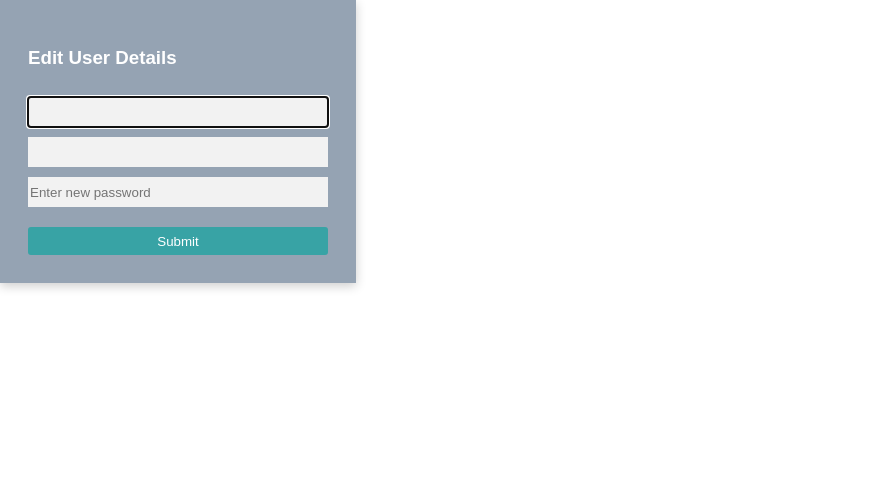
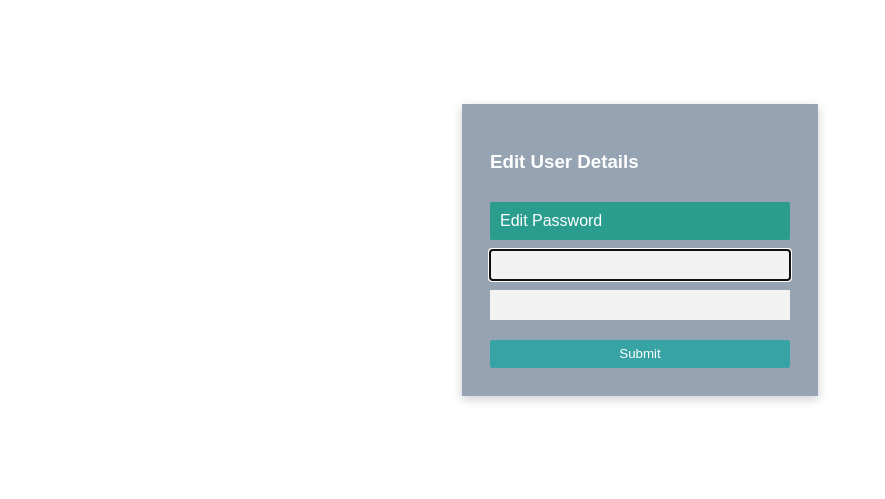
Before and after one commit to trisv/taskmint-prac-project, a PHP site: page /edit_user.php in a window 1280 px wide. Shown: the part 80-579 px from the top of the page, without its empty margins (0-885 px from the left). Run offline with PHP 8.4, Linux system fonts and the light colour scheme; the visitor is signed in with stand-in values (Sample User, id 1); data that the repository does not hold is empty; some web fonts are replaced.

Commit message:
Added files for edit password functionality (including checks) + minor styling

```diff
--- a/classes/user.class.php
+++ b/classes/user.class.php
@@ -156,4 +156,15 @@ class users {
 
          return $result;
     }
+
+    function editPassword() {
+        $password = $this->getHashPassword();
+        $sql = $this->pdo->prepare('UPDATE users SET u_password = :u_password WHERE u_id = :u_id');
+        $sql->bindParam(':u_id', $_SESSION['u_id']);
+        $sql->bindParam(':u_password', $password);
+        if(!$sql->execute()){
+            return false;
+        }
+        return true;
+    }
 }
--- a/edit_user.php
+++ b/edit_user.php
@@ -16,19 +16,17 @@ if(!userLoggedIn()){
 require 'header.php';
 ?>
 
-<div class="user-form-container">
+  <div class="user-form-container">
       <form class="user-form" action="process_edit_user.php" method='POST' style="display:flex;width:300px;">
         <h3>Edit User Details</h3>
+        <a href="edit_user_password.php" class="edit-password-link">Edit Password</a>
         <?php
-
         $display_user_info_for_update = new users($pdo);
         $display_user_info_for_update->setU_ID($_SESSION['u_id']);
         $view_edit_user_info = $display_user_info_for_update->viewUser();
-
         ?>
         <input type="text" name="u_email" value="<?php echo $view_edit_user_info['u_email'] ?>" autofocus>
         <input type="text" name="u_username" value="<?php echo $view_edit_user_info['u_username'] ?>">
-        <input type="password" name="u_password" placeholder="Enter new password">
         <input type="submit" style="cursor:pointer;">
       </form>
-    </div>
+  </div>
--- a/process_login.php
+++ b/process_login.php
@@ -27,12 +27,12 @@ $result = $stmt->fetch(PDO::FETCH_ASSOC);
 
 // if no result, fuck off
 if(empty($result)) {
-    die(header('Location: login.php?1'));
+    die(redirect('login.php?1'));
 }
 
 // if no match, once again fuck off
 if(!password_verify($password, $result['u_password'])) {
-    die(header('Location: login.php?2'));
+    die(redirect('login.php?2'));
 }
 
 //if they are indeed who they say they are, set session variable to logged in
--- a/resources/css/style.css
+++ b/resources/css/style.css
@@ -123,6 +123,7 @@ form input[type="submit"]:hover {
   margin:10px auto;
   display:flex;
   justify-content:space-between;
+  align-items:center;
   padding:2.5rem;
   background-color:#95a3b3;
 }
@@ -150,6 +151,24 @@ form input[type="submit"]:hover {
   margin: 2% 0;
 }
 
+.edit-user-link:hover {
+  background-color:white;
+  color:#2a9d8f;
+}
+
+.edit-password-link {
+  background-color:#2a9d8f;
+  color:white;
+  padding:10px;
+  border-radius: 2px;
+  text-decoration:none;
+}
+
+.edit-password-link:hover {
+  background-color:white;
+  color:#2a9d8f;
+}
+
 .row-2 {
   display:flex;
   justify-content:flex-start;
@@ -158,8 +177,15 @@ form input[type="submit"]:hover {
 }
 
 .user-form-container {
-  width:20%;
+  height:500px;
+  display:flex;
+  flex-direction:column;
+  width:100%;
+  align-items:center;
+  justify-content: center;
 }
+
+
 
 .user-form {
   display:flex;
@@ -167,6 +193,7 @@ form input[type="submit"]:hover {
   min-height:175px;
   padding:28px;
   background-color:#95a3b3;
+
 }
 
 .task-form-container {
```
Also changed, not shown: edit_user_password.php (added, +27 -0 lines), process_edit_user_pw.php (added, +52 -0 lines).
